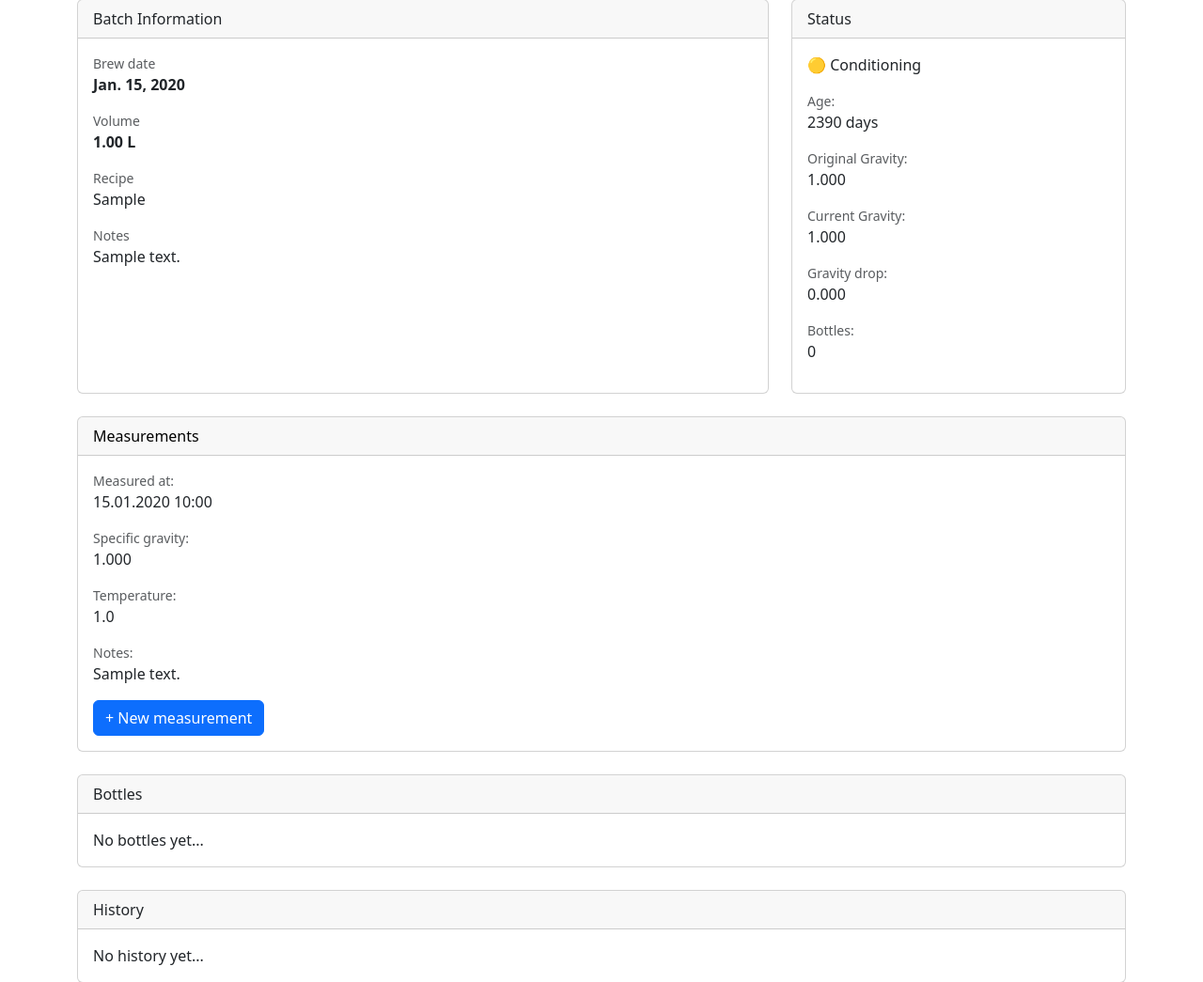
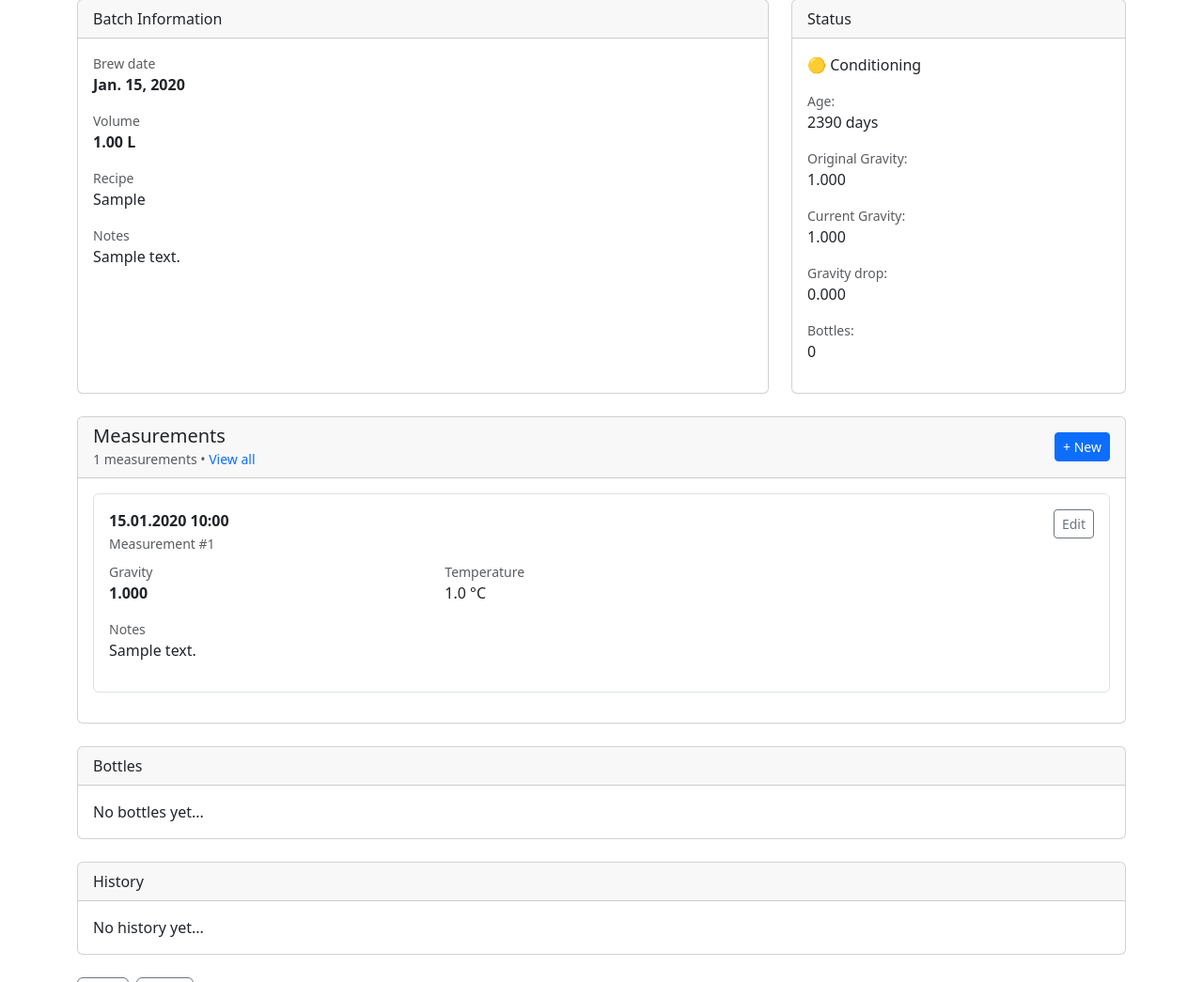
Before and after one commit to EugeneVegas/MeadBook, a Django app: page /batch/1/ in a window 1280 px wide. Shown: the part 182-1227 px from the top of the page at 94% size. Run offline with Django 5.2, Linux system fonts and the light colour scheme; tables that the repository leaves empty hold one stand-in row (values such as "Sample post").

Commit message:
add measurement update

```diff
--- a/brewery/templates/brewery/batch/partials/_measurements_card.html
+++ b/brewery/templates/brewery/batch/partials/_measurements_card.html
@@ -1,55 +1,108 @@
 <div class='col-12'>
     <div class='card'>
     <div class='card-header'>
-            <a href="#" class="link-body-emphasis link-underline-opacity-0">
+        <div class='d-flex justify-content-between align-items-center'>
+
+            <div>
+                <h5 class='mb-0'>
                     Measurements
+                </h5>
+
+                <small class='text-muted'>
+                    {{ batch.measurement_count }} measurements
+                    •
+                    <a href="#"
+                       class='text-decoration-none'>
+                        View all
                     </a>
+                </small>
             </div>
+
+            <a href="{% url 'measurement_create' batch.pk %}"
+               class='btn btn-sm btn-primary'>
+                + New
+            </a>
+
+        </div>
+    </div>
+
     <div class='card-body'>
+
         {% if batch.recent_measurements %}
+
             {% for measurement in batch.recent_measurements %}
-            <div class='mb-3'>
-                <div class='text-muted small'>
-                    Measured at:
-                </div>
+
+                <div class='border rounded p-3 mb-3'>
+
+                    <div class='d-flex justify-content-between align-items-start mb-2'>
+
                         <div>
+                            <div class='fw-semibold'>
                                 {{ measurement.measured_at|date:'d.m.Y H:i' }}
                             </div>
+
+                            <small class='text-muted'>
+                                Measurement #{{ forloop.revcounter }}
+                            </small>
                         </div>
-            <div class='mb-3'>
+
+                        <a href="{% url 'measurement_update' measurement.pk %}"
+                           class='btn btn-sm btn-outline-secondary'>
+                            Edit
+                        </a>
+
+                    </div>
+
+                    <div class='row'>
+
+                        <div class='col-md-4'>
                             <div class='text-muted small'>
-                    Specific gravity:
+                                Gravity
                             </div>
-                <div>
+
+                            <div class='fw-semibold'>
                                 {{ measurement.gravity }}
                             </div>
                         </div>
-            <div class='mb-3'>
+
+                        <div class='col-md-4'>
                             <div class='text-muted small'>
-                    Temperature:
+                                Temperature
                             </div>
+
                             <div>
-                    {{ measurement.temperature }}
+                                {{ measurement.temperature }} °C
                             </div>
                         </div>
-            <div class='mb-3'>
+
+                    </div>
+
+                    {% if measurement.notes %}
+                    <div class='mt-3'>
+
                         <div class='text-muted small'>
-                    Notes:
+                            Notes
                         </div>
+
                         <div>
-                    {{ measurement.notes }}
+                            {{ measurement.notes|linebreaks }}
                         </div>
+
                     </div>
-            {% if not forloop.last %}
-                <hr>
                     {% endif %}
+
+                </div>
+
             {% endfor %}
-            {%else%}
-                No measurements yet...
+
+        {% else %}
+
+            <p class='text-muted mb-3'>
+                No measurements yet.
+            </p>
+
         {% endif %}
-            <a href="{% url 'measurement_create' batch.pk %}" class='btn btn-primary'>
-                + New measurement
-            </a>
+
     </div>
 </div>
 </div>
--- a/brewery/urls.py
+++ b/brewery/urls.py
@@ -10,4 +10,7 @@ urlpatterns = [
     path('batch/<int:pk>/measurements/new/',
          views.MeasurementCreateView.as_view(),
          name='measurement_create'),
+    path('measurement/<int:pk>/edit/',
+         views.MeasurementUpdateView.as_view(),
+         name='measurement_update'),
 ]
--- a/brewery/views.py
+++ b/brewery/views.py
@@ -3,7 +3,8 @@ from django.shortcuts import get_object_or_404
 from django.views.generic import (
     ListView,
     DetailView,
-    CreateView
+    CreateView,
+    UpdateView,
 )
 
 from .models import Batch, Measurement
@@ -30,7 +31,13 @@ class BatchCreateView(CreateView):
     success_url = reverse_lazy('batch_list')
 
 
-class MeasurementCreateView(CreateView):
+class MeasurementSuccessUrlMixin:
+    def get_success_url(self) -> str:
+        return reverse_lazy('batch_detail',
+                            kwargs={'pk': self.object.batch.pk})
+
+
+class MeasurementCreateView(MeasurementSuccessUrlMixin, CreateView):
     model = Measurement
     form_class = MeasurementForm
     template_name = 'brewery/measurement/form.html'
@@ -50,6 +57,13 @@ class MeasurementCreateView(CreateView):
         context['batch'] = self.get_batch()
         return context
 
-    def get_success_url(self) -> str:
-        return reverse_lazy('batch_detail',
-                            kwargs={'pk': self.object.batch.pk})
+
+class MeasurementUpdateView(MeasurementSuccessUrlMixin, UpdateView):
+    model = Measurement
+    form_class = MeasurementForm
+    template_name = 'brewery/measurement/form.html'
+
+    def get_context_data(self, **kwargs):
+        context = super().get_context_data(**kwargs)
+        context['batch'] = self.object.batch
+        return context
```
Also changed, not shown: brewery/templates/brewery/measurement/form.html (+10 -2 lines). Lines whose indentation alone changed are shown as unchanged.
